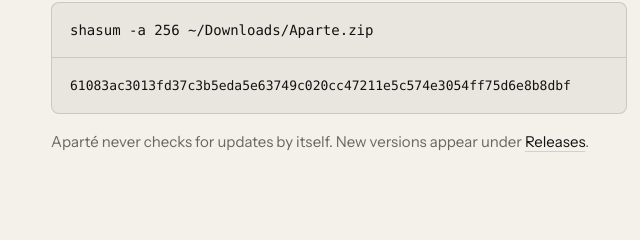
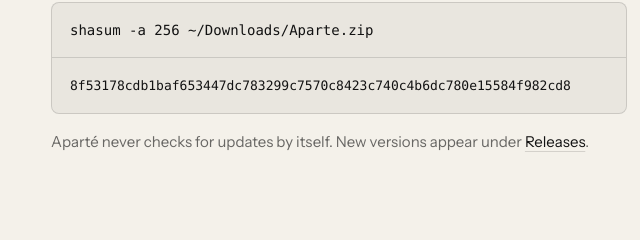
Before and after one commit to richc117/aparte, a plain HTML site: page index.html in a window 1280 px wide. Shown: the part 3028-3268 px from the top of the page, 537-1177 px from the left. Drawn offline with Linux system fonts and the light colour scheme.

Commit message:
Site: checksum for build 34
Co-Authored-By: Claude Sonnet 5.5 <noreply@anthropic.com>

```diff
--- a/index.html
+++ b/index.html
@@ -147,7 +147,7 @@
           <p>To check that the download is intact, run this in Terminal. It should print the line below it.</p>
           <div class="shell">
             <pre><code>shasum -a 256 ~/Downloads/Aparte.zip</code></pre>
-            <pre class="hash"><code>61083ac3013fd37c3b5eda5e63749c020cc47211e5c574e3054ff75d6e8b8dbf</code></pre>
+            <pre class="hash"><code>8f53178cdb1baf653447dc783299c7570c8423c740c4b6dc780e15584f982cd8</code></pre>
           </div>
           <p class="small">Aparté never checks for updates by itself. New versions appear under <a href="https://github.com/richc117/aparte/releases">Releases</a>.</p>
         </div>
```
